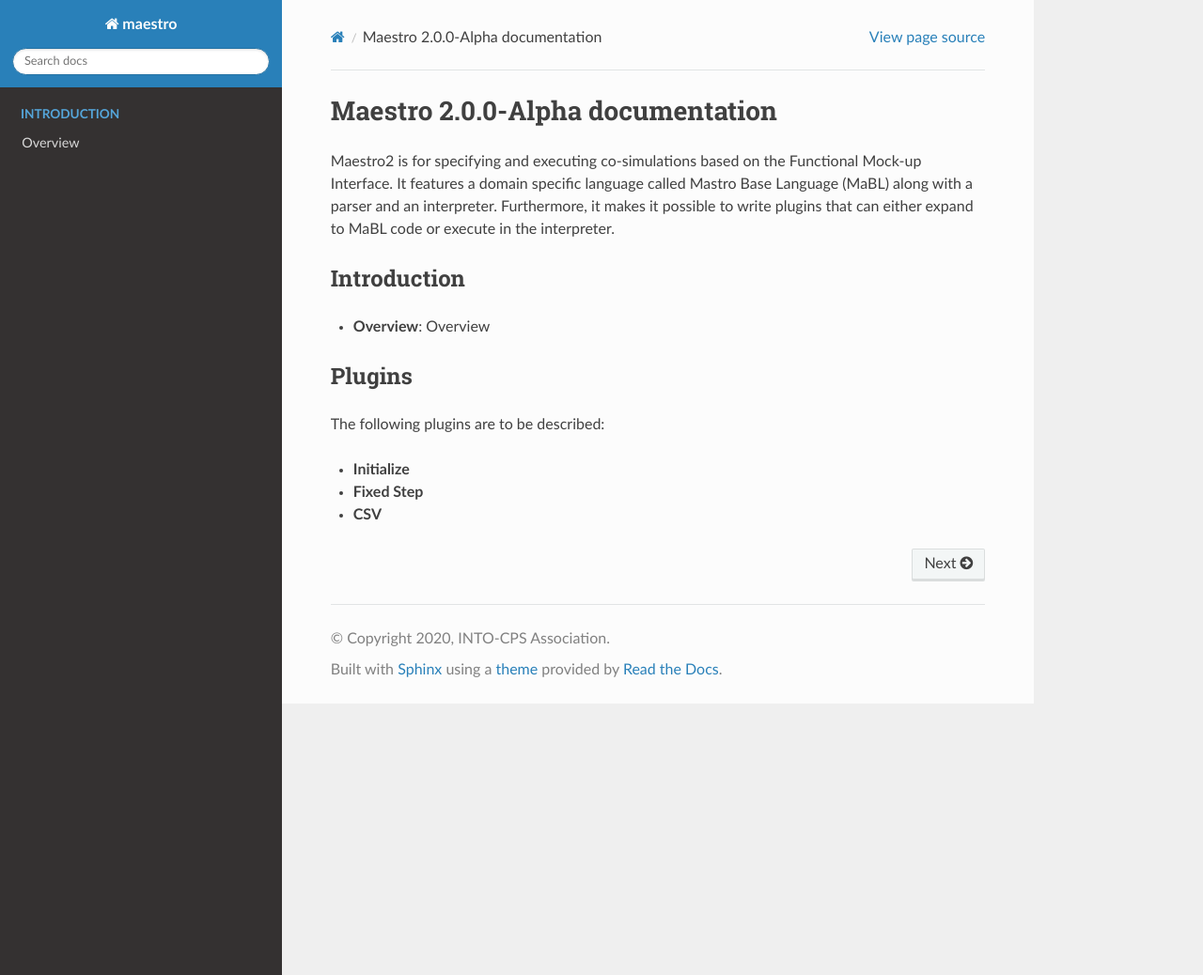
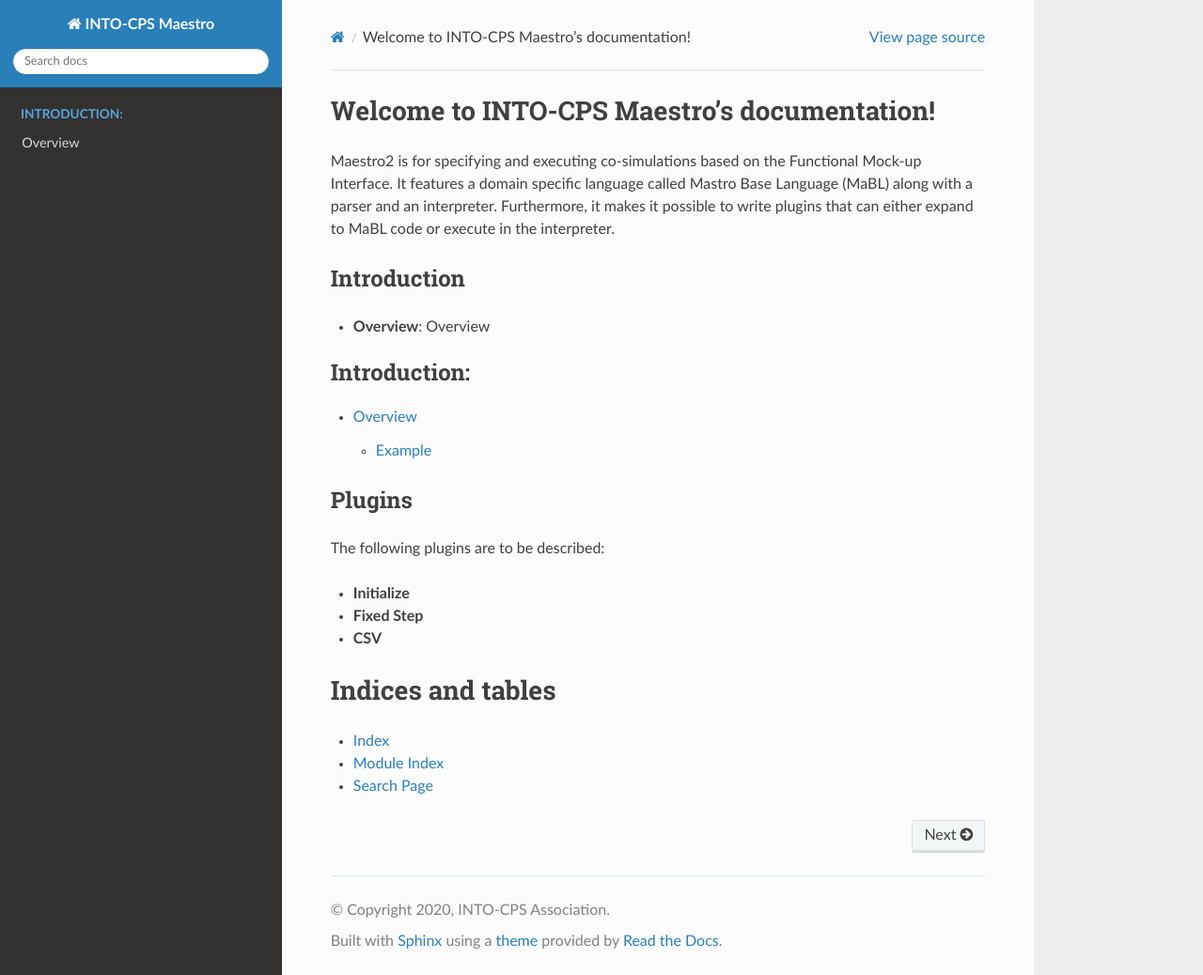
Before and after one commit to INTO-CPS-Association/maestro, a Sphinx documentation site: the page built from docs/index.rst, in a window 1280 px wide and 1038 px high. Shown: the whole window at 94% size. Built offline with Sphinx 7.4.7 and the Read the Docs theme 2.0.0, drawn with Linux system fonts in a browser that asks for light colours; the version number could not be read and is left out; some of the changed lines change nothing that is shown.

Commit message:
udpated docs

```diff
--- a/docs/conf.py
+++ b/docs/conf.py
@@ -17,11 +17,13 @@
 
 # -- Project information -----------------------------------------------------
 
-project = 'maestro'
+project = 'INTO-CPS Maestro'
 copyright = '2020, INTO-CPS Association'
 author = 'INTO-CPS Association'
 
-master_doc = 'index'
+# The full version, including alpha/beta/rc tags
+release = '2.0.0 Alpha'
+
 
 # -- General configuration ---------------------------------------------------
 
@@ -31,8 +33,17 @@
 extensions = [
     "recommonmark",
     "sphinx_rtd_theme",
-    "sphinxcontrib.plantuml"
+    "sphinxcontrib.plantuml",
+    "sphinx-needs"
 ]
+
+# Add any paths that contain templates here, relative to this directory.
+templates_path = ['_templates']
+
+# List of patterns, relative to source directory, that match files and
+# directories to ignore when looking for source files.
+# This pattern also affects html_static_path and html_extra_path.
+exclude_patterns = ['_build', 'Thumbs.db', '.DS_Store']
 
 
 # -- Options for HTML output -------------------------------------------------
@@ -40,24 +51,14 @@
 # The theme to use for HTML and HTML Help pages.  See the documentation for
 # a list of builtin themes.
 #
-html_theme = "sphinx_rtd_theme"
+html_theme = 'sphinx_rtd_theme'
 
 # Add any paths that contain custom static files (such as style sheets) here,
 # relative to this directory. They are copied after the builtin static files,
 # so a file named "default.css" will overwrite the builtin "default.css".
 html_static_path = ['_static']
 
-on_rtd = os.environ.get('READTHEDOCS') == 'True'
-if on_rtd:
+if os.environ.get("READTHEDOCS") != None:
     plantuml = 'java -Djava.awt.headless=true -jar /usr/share/plantuml/plantuml.jar'
 else:
-    cwd = os.getcwd()
-    plantuml = 'java -jar %s' % os.path.join(cwd, "utils/plantuml_beta.jar")
-
-# If we are running on windows, we need to manipulate the path,
-# otherwise plantuml will have problems.
-if os.name == "nt":
-    plantuml = plantuml.replace("/", "\\")
-    plantuml = plantuml.replace("\\", "\\\\")
-
-plantuml_output_format = 'png'
+    plantuml = 'java -jar plantuml.jar'
--- a/docs/index.rst
+++ b/docs/index.rst
@@ -1,5 +1,10 @@
-Maestro 2.0.0-Alpha documentation
-=================================
+.. INTO-CPS Maestro documentation master file, created by
+   sphinx-quickstart on Tue May 26 14:23:21 2020.
+   You can adapt this file completely to your liking, but it should at least
+   contain the root `toctree` directive.
+
+Welcome to INTO-CPS Maestro's documentation!
+============================================
 Maestro2 is for specifying and executing co-simulations based on the Functional Mock-up Interface.
 It features a domain specific language called Mastro Base Language (MaBL) along with a parser and an interpreter.
 Furthermore, it makes it possible to write plugins that can either expand to MaBL code or execute in the interpreter.
@@ -9,11 +14,9 @@
 
 * **Overview**: :doc:`Overview <vision>`
 
-
 .. toctree::
    :maxdepth: 2
-   :hidden:
-   :caption: Introduction
+   :caption: Introduction:
 
    overview
 
@@ -25,3 +28,10 @@
 * **Initialize**
 * **Fixed Step**
 * **CSV**
+
+Indices and tables
+==================
+
+* :ref:`genindex`
+* :ref:`modindex`
+* :ref:`search`
```
Also changed, not shown: 2 other files.
